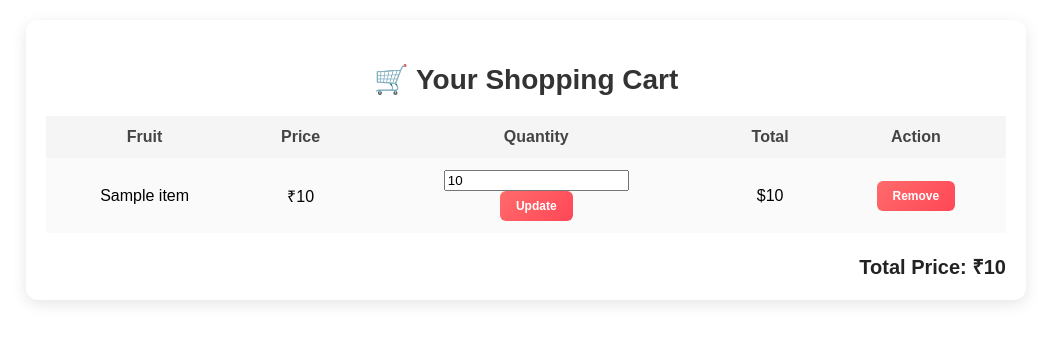
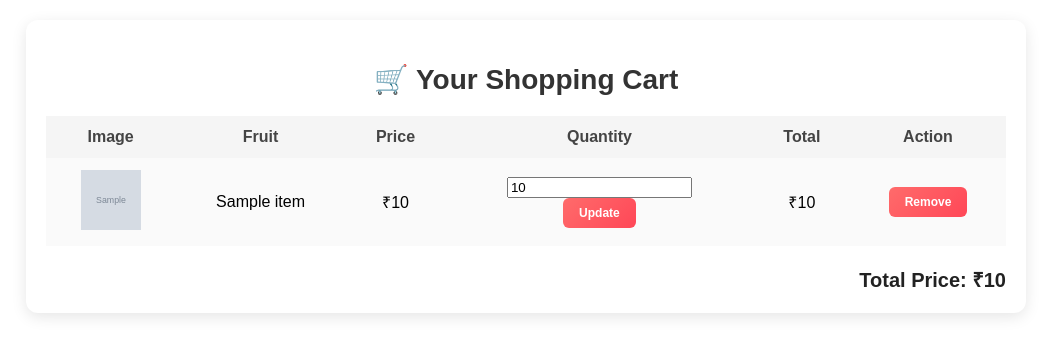
Before and after one commit to SuyashPathak03/functional-fruit-shop, a Django app: template shop/templates/shop/cart_detail.html in a window 1280 px wide. Shown: the part 79-435 px from the top of the page, without its empty margins (14-1065 px from the left). Run offline with Django 5.2, Linux system fonts and the light colour scheme; the template is opened without the code that fills it: most values are stand-ins (such as "Sample title", 1, 10 or a date in 2020); grey boxes marked "Sample" are stand-in pictures.

Commit message:
cartdetail css2.1

```diff
--- a/shop/templates/shop/cart_detail.html
+++ b/shop/templates/shop/cart_detail.html
@@ -69,6 +69,7 @@
 {% if cart.items|length > 0 %}
 <table class="cart-table">
     <tr>
+        <th>Image</th>
         <th>Fruit</th>
         <th>Price</th>
         <th>Quantity</th>
@@ -77,6 +78,7 @@
     </tr>
     {% for item in cart.items %}
     <tr>
+        <td><img src="{{ item.image }}" alt="{{ item.name }}" width="60" height="60"></td>
         <td>{{ item.name }}</td>
         <td>₹{{ item.price }}</td>
         <td>
@@ -88,7 +90,7 @@
                 </div>
             </form>
         </td>
-            <td>${{ item.total }}</td>
+        <td>₹{{ item.total }}</td>
         <td>
             <div class="cart-actions">
                 <a href="{% url 'remove_from_cart' item.id %}">
```
Lines whose indentation alone changed are shown as unchanged.
